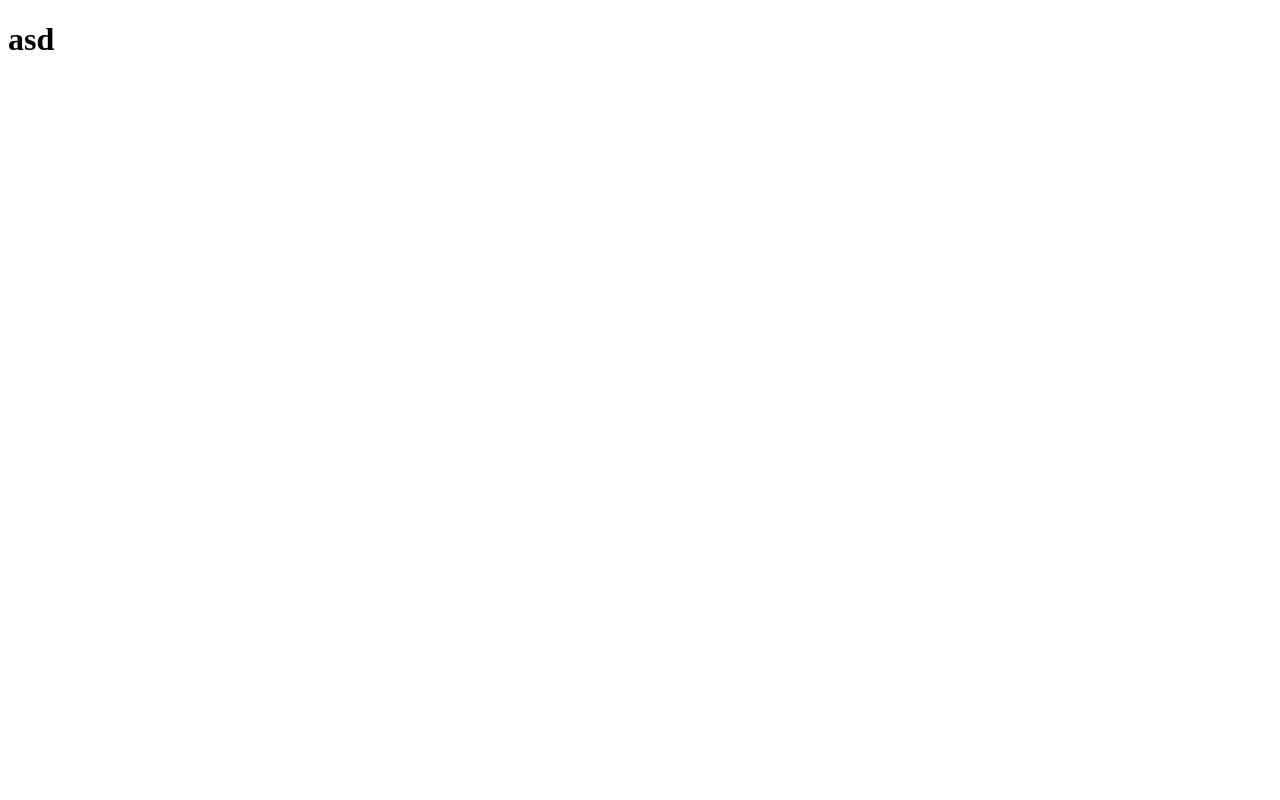
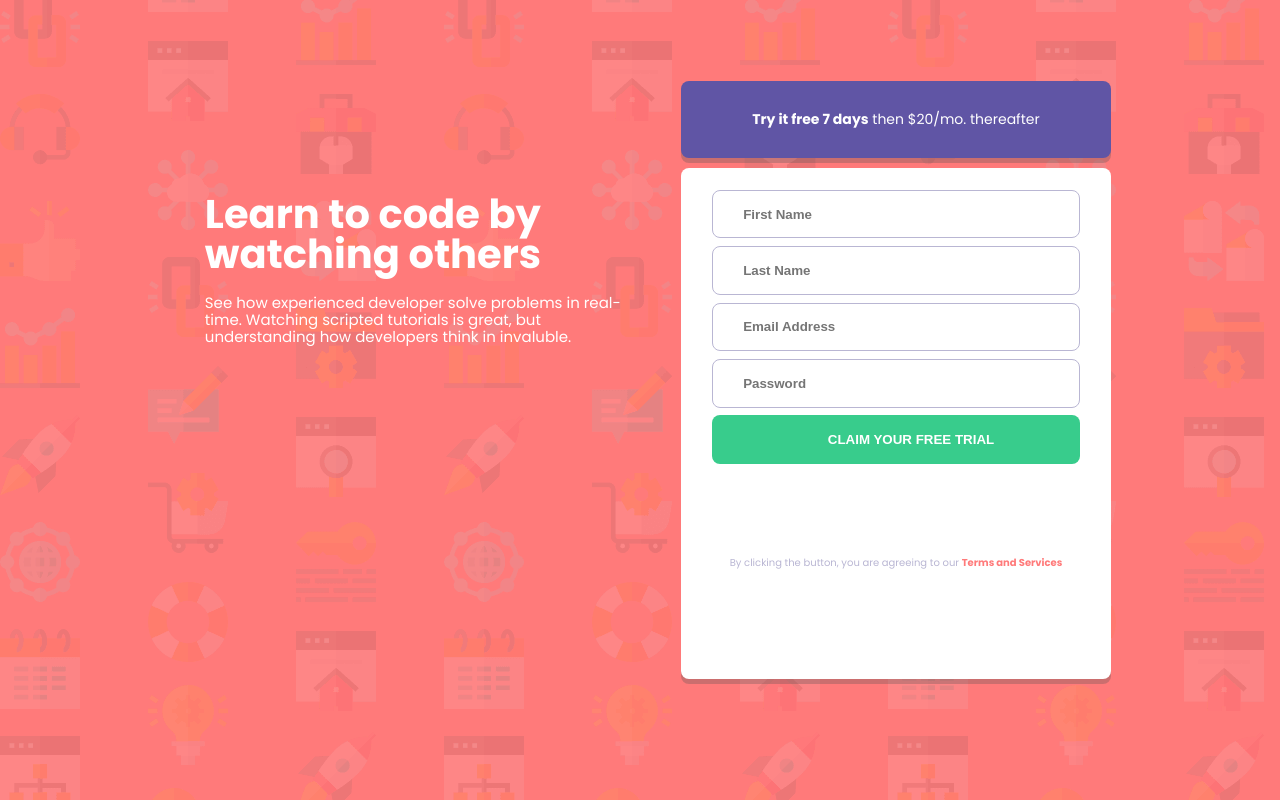
Before and after one commit to Azero182/form-signup, a plain HTML site: page index.html in a window 1280 px wide. Drawn offline with Linux system fonts and the light colour scheme.

Commit message:
Html y Css Desktop

```diff
--- a/index.html
+++ b/index.html
@@ -1,12 +1,40 @@
 <!DOCTYPE html>
 <html lang="en">
+
 <head>
     <meta charset="UTF-8">
     <link rel="stylesheet" href="styles.css">
     <meta name="viewport" content="width=device-width, initial-scale=1.0">
+    <link rel="preconnect" href="https://fonts.googleapis.com">
+    <link rel="preconnect" href="https://fonts.gstatic.com" crossorigin>
+    <link href="https://fonts.googleapis.com/css2?family=Poppins:wght@400;500;600;700&display=swap" rel="stylesheet">
     <title>Form</title>
 </head>
+
 <body>
-    <h1>asd</h1>
+    <main>
+        <div class="empty">
+            <h1 class="title">Learn to code by watching others</h1>
+            <p class="description"> See how experienced developer solve problems in real-time. Watching scripted
+                tutorials is great, but understanding how developers think in invaluble.</p>
+        </div>
+        <div class="container">
+            <div class="price">
+                <p><b>Try it free 7 days</b> then $20/mo. thereafter</p>
+            </div>
+            <div class="myForm">
+                <form action="">
+                    <input type="text" placeholder="First Name" required name="first-name">
+                    <input type="text" placeholder="Last Name" required name="last-name">
+                    <input type="email" placeholder="Email Address" required name="email">
+                    <input type="password" placeholder="Password" required name="password">
+                    <input type="submit" value="CLAIM YOUR FREE TRIAL" id="submit">
+                </form>
+                <p class="small-letter">By clicking the button, you are agreeing to our <span> <b>Terms and Services</b></span>
+                </p>
+            </div>
+        </div>
+    </main>
 </body>
+
 </html>
--- a/styles.css
+++ b/styles.css
@@ -0,0 +1,110 @@
+:root{
+    font-size: 10px;
+}
+* {
+    margin: 0;
+    padding: 0;
+    box-sizing: border-box;
+}
+body {
+    display: flex;
+    width: 100vw;
+    max-width: 1440px;
+    height: 100vh;
+    font-family: Poppins, sans-serif;
+    background-image: url(./bg-intro-desktop.png);
+    background-color: hsl(0, 100%, 74%);
+    margin: 0 auto;
+    align-items: center;
+    justify-content: center;
+}
+main {
+    display: flex;
+    width: 80%;
+    height: 90%;
+    display: flex;
+    align-items: center;
+    justify-content: center;
+    margin: 0 auto;
+}
+.empty {
+    display: flex;
+    width: 50%;
+    height: 100%;
+    color: white;
+    flex-direction: column;
+    text-align: left;
+}
+h1 {
+    font-size: 4rem;
+    margin: 30% 10% 2% 15%;
+    line-height: 4rem;
+}
+.description {
+    font-size: 1.5rem;
+    margin: 2% 0% 2% 15%;
+    line-height: 1.7rem;
+
+}
+.container{
+    display: flex;
+    width: 50%;
+    height: 100%;
+    flex-direction: column;
+    padding: 4%;
+    justify-items: center;
+}
+.price {
+    display: flex;
+    width: 100%;
+    height: 12%;
+    background-color: hsl(248, 32%, 49%);
+    font-size: 1.4rem;
+    align-items: center;
+    justify-content: center;
+    border-radius: 8px;
+    color: white;
+    box-shadow: 0px 5px rgba(83, 83, 83, 0.3) ;
+}
+.myForm {
+    display: flex;
+    background-color: white;
+    width: 100%;
+    height: 80%;
+    margin: 2.5% auto;
+    flex-direction: column;
+    padding: 5%;
+    border-radius: 8px;
+    box-shadow: 0px 5px rgba(83, 83, 83, 0.3) ;
+}
+input {
+    display: flex;
+    width: 95%;
+    height: 40%;
+    margin: 0 auto;
+    margin-bottom: 2%;
+    padding-left: 3rem;
+    border-radius: 8px;
+    border: 1px solid hsl(246, 25%, 77%);
+    color: hsl(249, 10%, 26%) ;
+    font-weight: bold;
+}
+#submit {
+    background-color: hsl(154, 59%, 51%);
+    border: none;
+    border-radius: 8px;
+    color: white;
+    font-weight: bold;
+    justify-content: center;
+    align-items: center;
+    cursor: pointer;
+}
+.small-letter {
+    position: relative;
+    top: 52%;
+    text-align: center;
+    color: hsl(246, 25%, 77%);
+}
+.small-letter span {
+    color: hsl(0, 100%, 74%) ;
+}
```
